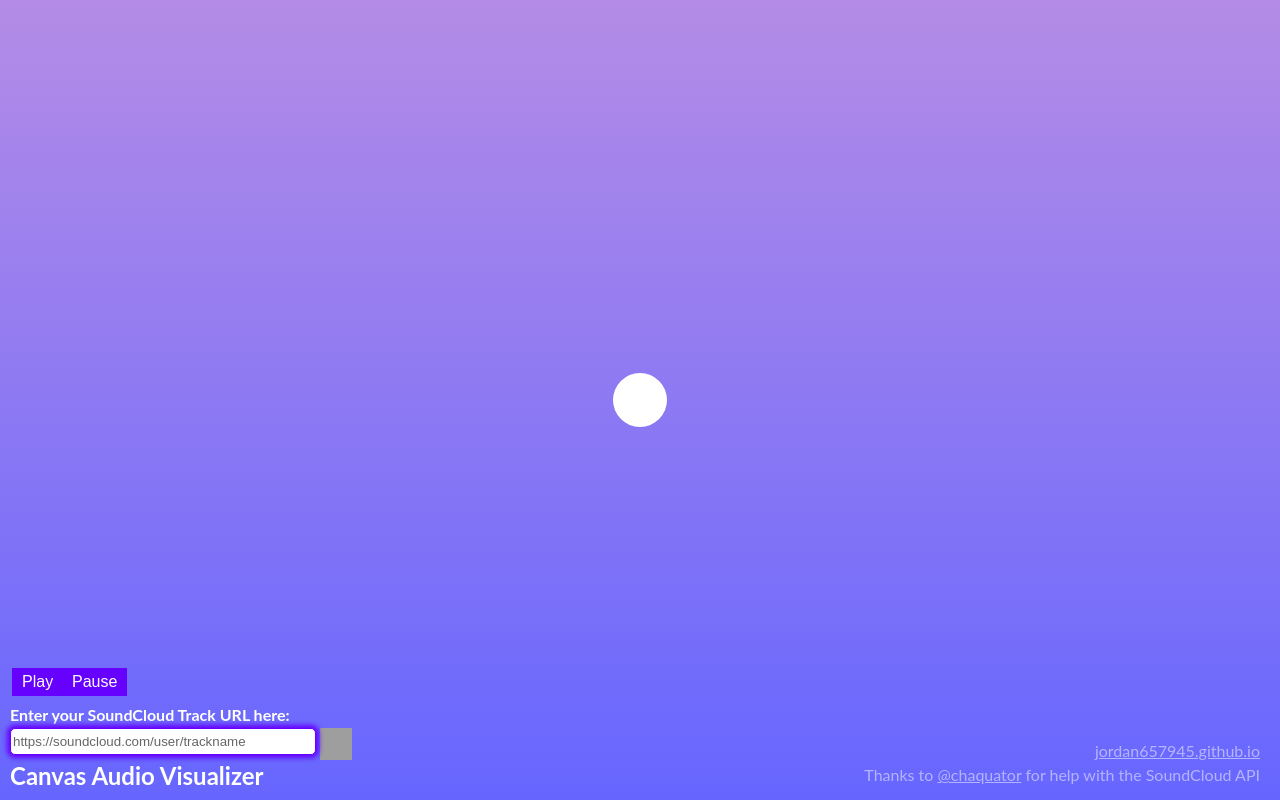
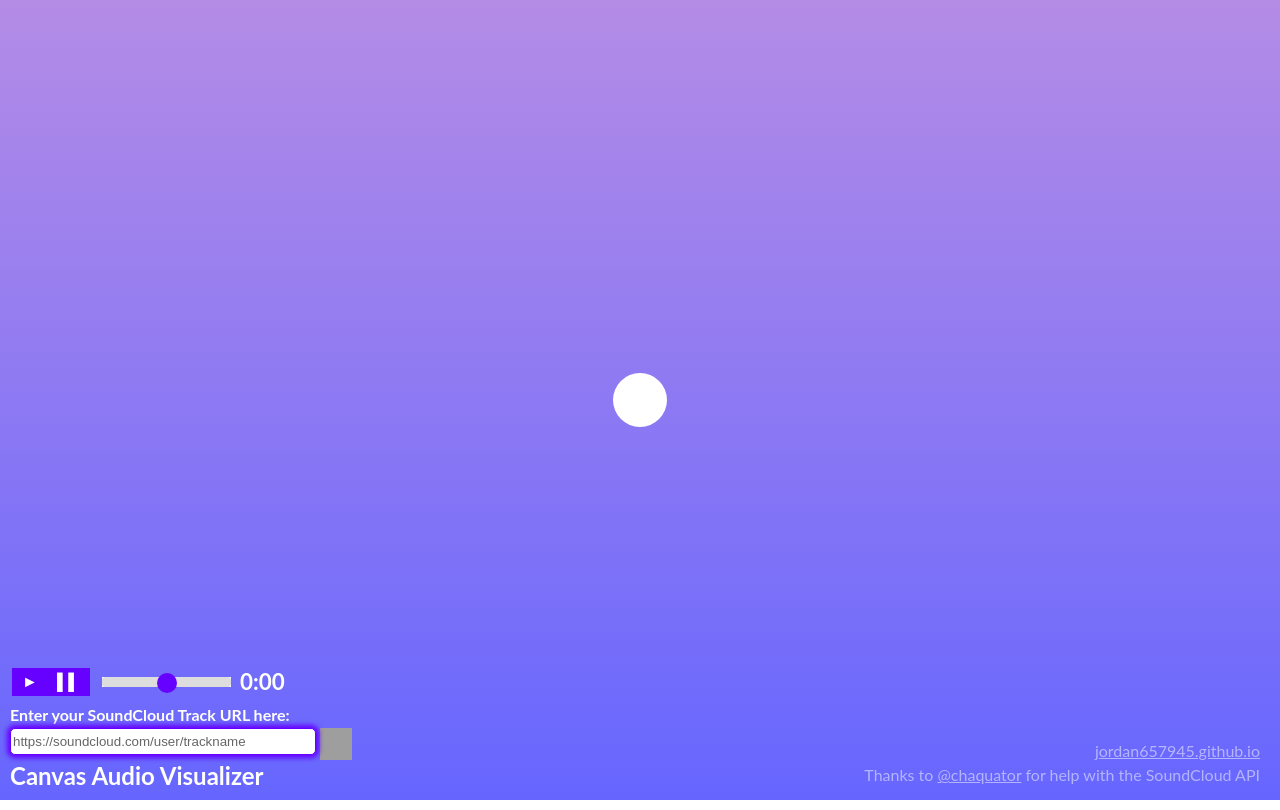
Before and after one commit to PcloD/jordan657945.github.io, a plain HTML site: page audiovisualizer/index.html in a window 1280 px wide. Drawn offline with Linux system fonts and the light colour scheme; grey boxes are pictures that could not be loaded.

Commit message:
audio visualizer audio controls

```diff
--- a/audiovisualizer/index.html
+++ b/audiovisualizer/index.html
@@ -54,7 +54,7 @@
 					type="button"
 					class="button"
 					onclick="handleButton()"
-				>Play</button>
+				>►</button>
 			</div>
 
 			<div id="button_pause">
@@ -62,7 +62,15 @@
 					type="button"
 					class="button"
 					onclick="togglepause()"
-				>Pause</button>
+				>▌▌</button>
+			</div>
+
+			<div id="scrubber">
+				<input onmouseover="isSeeking = 1" onmouseout="isSeeking = 0" onclick="audio.currentTime = document.getElementById('audioTime').value * (audio.duration / 100);" type="range" id="audioTime" value="0">
+			</div>
+
+			<div id="audioCurrentTime">
+				<h1 id="time"></h1>
 			</div>
 
 			<div id="homelink">
--- a/audiovisualizer/script.js
+++ b/audiovisualizer/script.js
@@ -4,7 +4,7 @@ var canvas, ctx, source, context, analyser, fbc_array, rads,
 	bars, bar_x, bar_y, bar_x_term, bar_y_term, bar_width,
 	bar_height, react_x, react_y, intensity, rot, inputURL,
 	JSONPThing, JSONResponse, soundCloudTrackName, audio, pause,
-	artist, title, img_url;
+	artist, title, img_url, isSeeking;
 
 var client_id = "8df0d68fcc1920c92fc389b89e7ce20f";
 
@@ -18,15 +18,14 @@ shockwave = 0;
 rot = 0;
 intensity = 0;
 pause = 1;
+isSeeking = 0;
 
 function initPage() {
 	canvas = document.getElementById("visualizer_render");
 	ctx = canvas.getContext("2d");
 
-	canvas.width = window.innerWidth;
-	canvas.height = window.innerHeight;
+	//resize_canvas();
 
-	resize_canvas();
 	document.getElementById("artwork").style.opacity = 0;
 
 	audio = new Audio();
@@ -250,5 +249,12 @@ function frameLooper() {
 		rot = rot + 0.4;
 	}
 
+	if (!isSeeking) {
+		document.getElementById("audioTime").value = (100 / audio.duration) * audio.currentTime;
+	}
+
+	document.getElementById("time").innerHTML = Math.floor(audio.currentTime / 60) + ":" + (Math.floor(audio.currentTime % 60) < 10 ? "0" : "") + Math.floor(audio.currentTime % 60);
+
+
 	window.requestAnimationFrame(frameLooper);
 }
--- a/audiovisualizer/style.css
+++ b/audiovisualizer/style.css
@@ -93,7 +93,7 @@ body{
 	z-index: 2;
 	position: absolute;
 	bottom: 100px;
-	left: 60px;
+	left: 45px;
 }
 
 #homelink {
@@ -114,6 +114,50 @@ body{
 	opacity: 0.5;
 }
 
+#scrubber {
+	z-index: 2;
+	position: absolute;
+	bottom: 110px;
+	left: 100px;
+}
+input[type=range]{
+    -webkit-appearance: none;
+}
+
+input[type=range]::-webkit-slider-runnable-track {
+    width: 300px;
+    height: 10px;
+    background: #ddd;
+    border: none;
+    border-radius: 3px;
+}
+
+input[type=range]::-webkit-slider-thumb {
+    -webkit-appearance: none;
+    border: none;
+    height: 20px;
+    width: 20px;
+    border-radius: 50%;
+    background: #6600ff;
+    margin-top: -4px;
+}
+
+input[type=range]:focus {
+    outline: none;
+}
+
+input[type=range]:focus::-webkit-slider-runnable-track {
+    background: #ccc;
+}
+
+#audioCurrentTime {
+	color: white;
+	position: absolute;
+	bottom: 90px;
+	left: 240px;
+	font-size: 70%;
+}
+
 .link {
 	color: rgb(255, 255, 255);
 }
```
